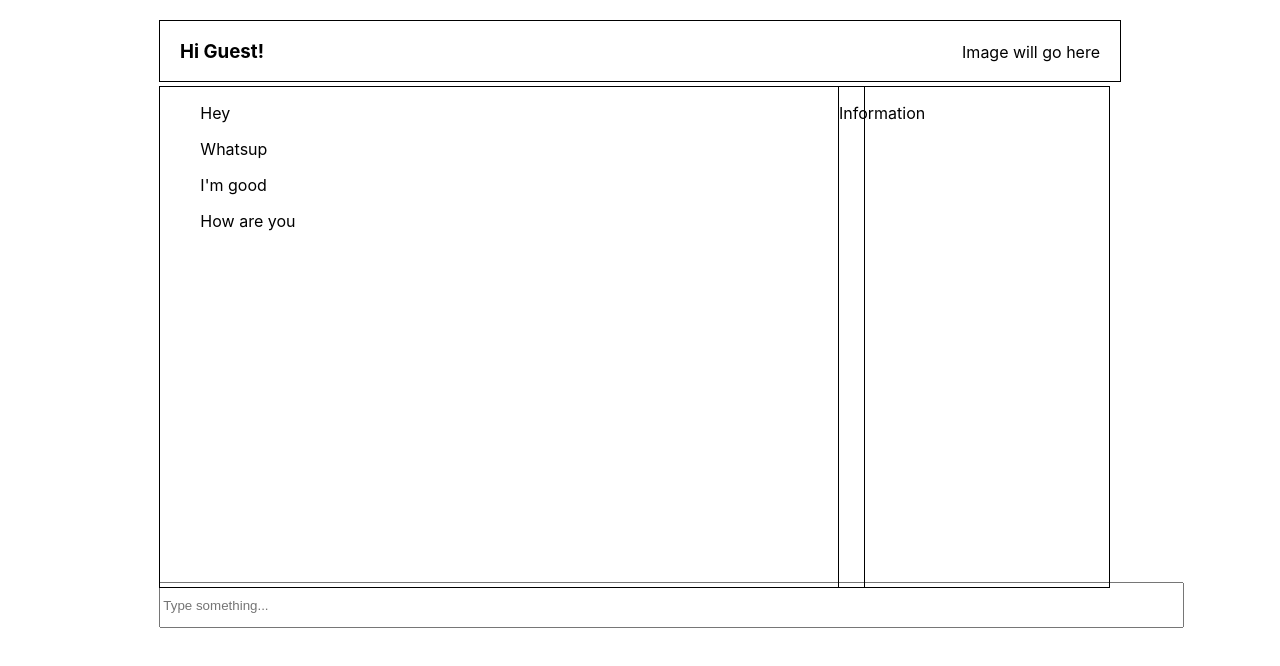
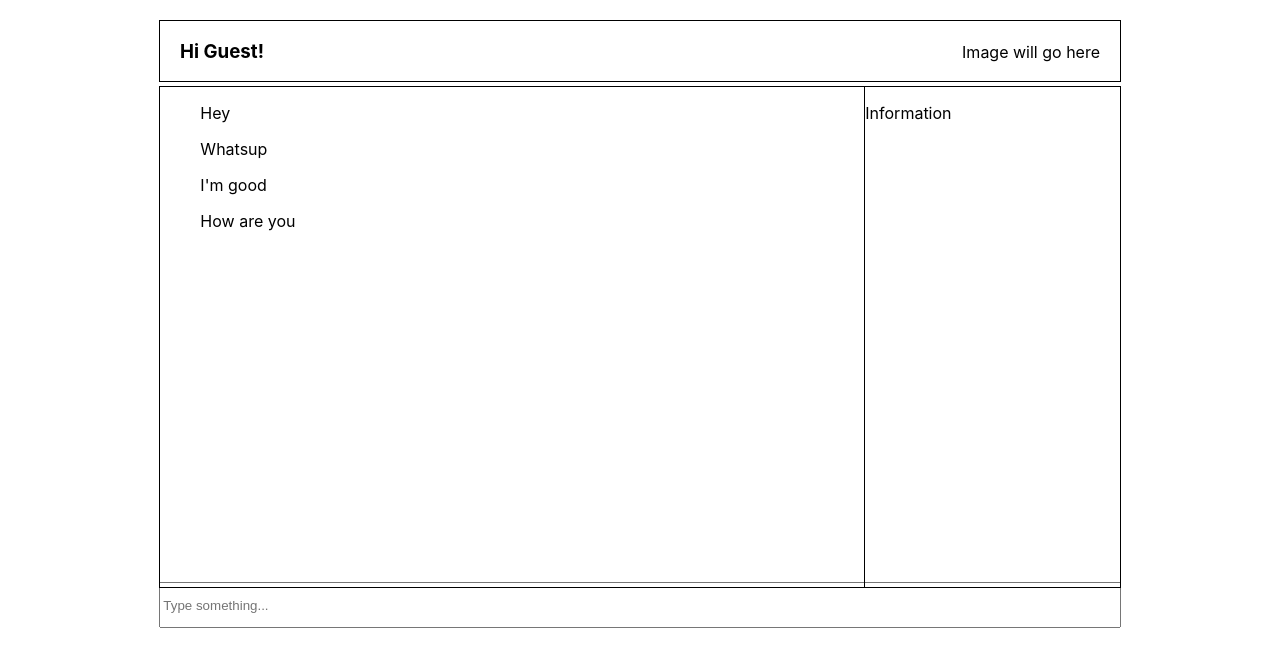
Before and after one commit to Robromano1/chat-app, a React (Create React App) app in the folder chat-app/: page / in a window 1280 px wide. Shown: the top 666 px of the page. Built offline with nearby package versions, Linux system fonts and the light colour scheme.

Commit message:
Refactor styling for sidebar and message input form

```diff
--- a/chat-app/src/App.js
+++ b/chat-app/src/App.js
@@ -3,7 +3,7 @@ import { Navbar } from "./components/Navbar";
 import { ChatBox } from "./components/ChatBox";
 import { Sidebar } from "./components/Sidebar";
 import { MessageForm } from "./components/MessageForm";
-import React, { useState } from "react";
+import React, { useEffect, useState } from "react";
 
 function App() {
   const [sender, setSender] = useState(["Hey", "Whatsup"]);
@@ -23,6 +23,10 @@ function App() {
     setMessages([...messages, text]);
   };
 
+  useEffect(() => {
+
+  }, [messages])
+
   return (
     <div className="App">
       <Navbar />
--- a/chat-app/src/stylesheets/chat.css
+++ b/chat-app/src/stylesheets/chat.css
@@ -16,7 +16,7 @@
 
 .messageForm input{
 	margin-top: 480px;
-	width: 1017px;
+	width: 74.5%;
 	height: 40px;
 	outline: none;
 	margin-left: 12.45%;
--- a/chat-app/src/stylesheets/sidebar.css
+++ b/chat-app/src/stylesheets/sidebar.css
@@ -1,7 +1,7 @@
 .sidebar {
 	position: absolute;
-	width: 270px;
-	right: 170px;
+	width: 19.9%;
+	right: 12.42%;
 	height: 500px;
 	border: 1px solid black;
 	top: 10.8%;
```
